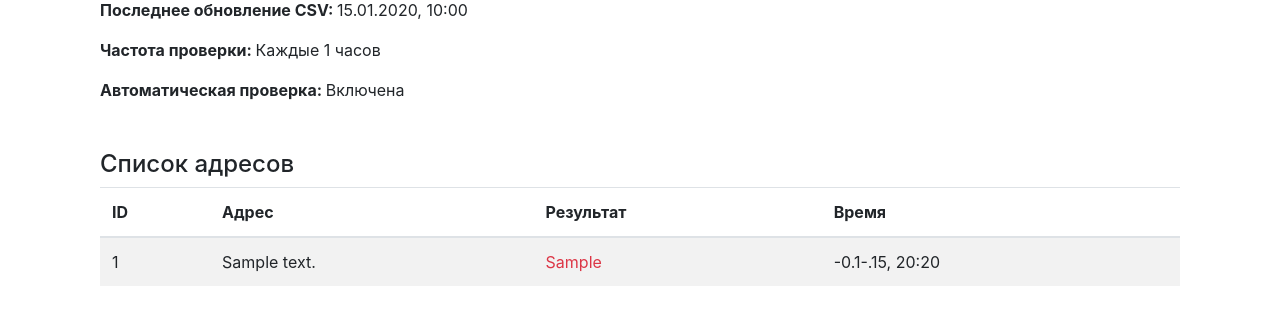
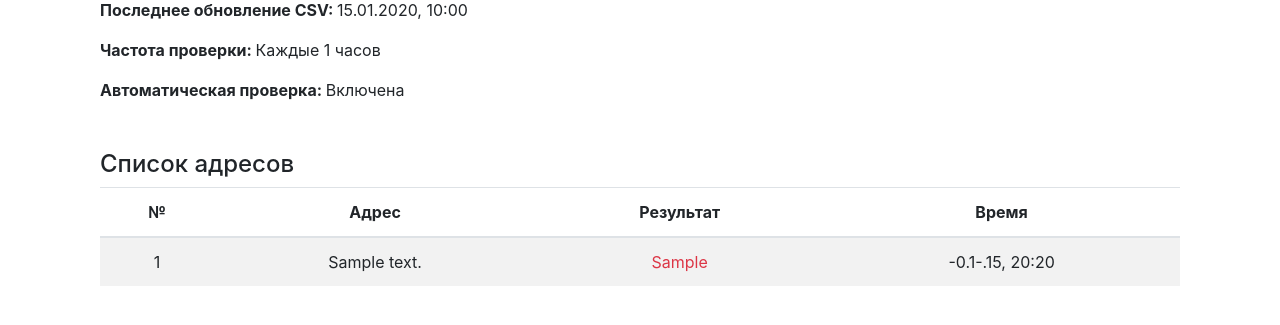
Before and after one commit to basmdev/yamapai, a Flask app: page / in a window 1280 px wide. Shown: the part 170-495 px from the top of the page. Run offline with Flask 3, Linux system fonts and the light colour scheme; a user stored in the database is signed in; tables that the repository leaves empty hold one stand-in row (values such as "Sample post"); parts of the project's set-up code (start-up, migrations or seed data) failed here and were passed over; some libraries are stand-ins or nearby versions.

Commit message:
Fix code

```diff
--- a/app.py
+++ b/app.py
@@ -8,6 +8,7 @@ from itertools import product
 
 from flask import Flask, flash, redirect, render_template, request, url_for
 from flask_login import LoginManager, login_required, login_user, logout_user
+from sqlalchemy import Integer, cast
 from sqlalchemy.exc import IntegrityError
 
 import config
@@ -223,8 +224,11 @@ def profile():
 def index():
     """Главная страница."""
     client = Client.query.first()
-    affiliates = Affiliate.query.all()
+    affiliates = Affiliate.query.order_by(
+        cast(Affiliate.check_time, Integer).desc()
+    ).all()
     keywords = Keyword.query.all()
+
     return render_template(
         "index.html", client=client, affiliates=affiliates, keywords=keywords
     )
@@ -277,7 +281,7 @@ def process_screenshot_folders():
 
             if affiliate:
                 affiliate.check_time = check_time
-                affiliate.result = "Обнаружено" if result else "Не обнаружено"
+                affiliate.result = "OK" if result else "Отсутствует POI"
                 db.session.commit()
             else:
                 print(f"Не найден филиал с координатами {longitude}, {latitude}")
@@ -334,12 +338,12 @@ def background_checker():
         with app.app_context():
             client = Client.query.first()
 
-            if client.auto_check and not is_check_active:
+            if client and client.auto_check and not is_check_active:
                 links = generate_urls(ZOOMS)
                 threading.Thread(target=run_check_in_background, args=(links,)).start()
                 is_check_active = True
-
-        time.sleep(client.check_frequency * 3600)
+        if client:
+            time.sleep(client.check_frequency * 3600)
 
 
 if __name__ == "__main__":
--- a/templates/index.html
+++ b/templates/index.html
@@ -33,21 +33,26 @@
                 <table class="table table-striped">
                     <thead>
                         <tr>
-                            <th>ID</th>
-                            <th>Адрес</th>
-                            <th>Результат</th>
-                            <th>Время</th>
+                            <th class="text-center">№</th>
+                            <th class="text-center">Адрес</th>
+                            <th class="text-center">Результат</th>
+                            <th class="text-center">Время</th>
                         </tr>
                     </thead>
                     <tbody>
                         {% for affiliate in affiliates %}
                             <tr>
-                                <td>{{ affiliate.id }}</td>
-                                <td>{{ affiliate.address }}</td>
-                                <td class="{% if affiliate.result == 'Обнаружено' %}text-success{% else %}text-danger{% endif %}">
+                                <td class="text-center">{{ loop.index }}</td>
+                                <td class="text-center">{{ affiliate.address }}</td>
+                                <td class="text-center {% if affiliate.result == 'OK' %}text-success{% elif affiliate.result == 'Неизвестно' %}text-muted{% else %}text-danger{% endif %}">
                                     {{ affiliate.result }}
                                 </td>
-                                <td>{{ affiliate.check_time | custom_time_format }}</td>
+                                <td class="text-center {% if affiliate.check_time == 'Неизвестно' %}text-muted{% endif %}">
+                                    {% if affiliate.check_time != 'Неизвестно' %}
+                                        {{ affiliate.check_time | custom_time_format }}
+                                    {% else %}
+                                        {{ affiliate.check_time }}
+                                    {% endif %}
                                 </td>
                             </tr>
                         {% endfor %}
--- a/templates/profile.html
+++ b/templates/profile.html
@@ -59,6 +59,7 @@
         <button type="submit" class="btn btn-primary mt-3">
             Сохранить
         </button>
+        <div class="mt-4"></div>
     </form>
 </div>
 {% endblock %}
```
Also changed, not shown: webdriver/driver.py (+13 -9 lines).
